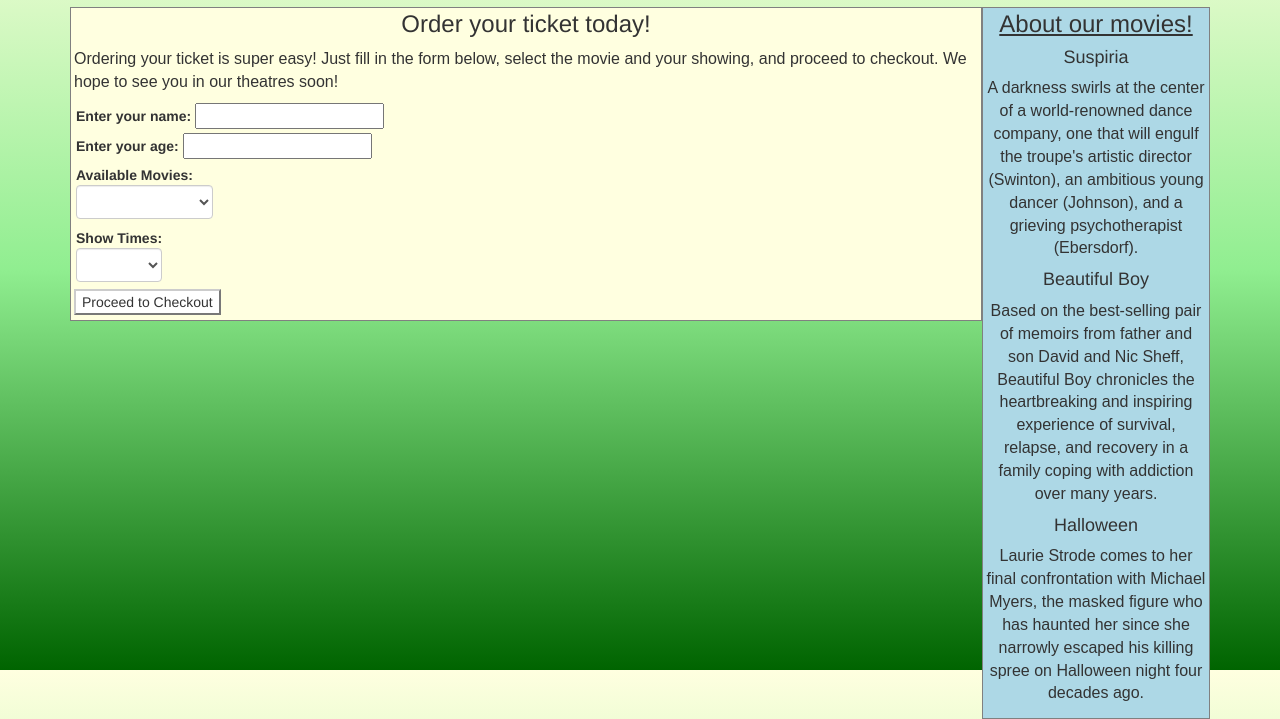
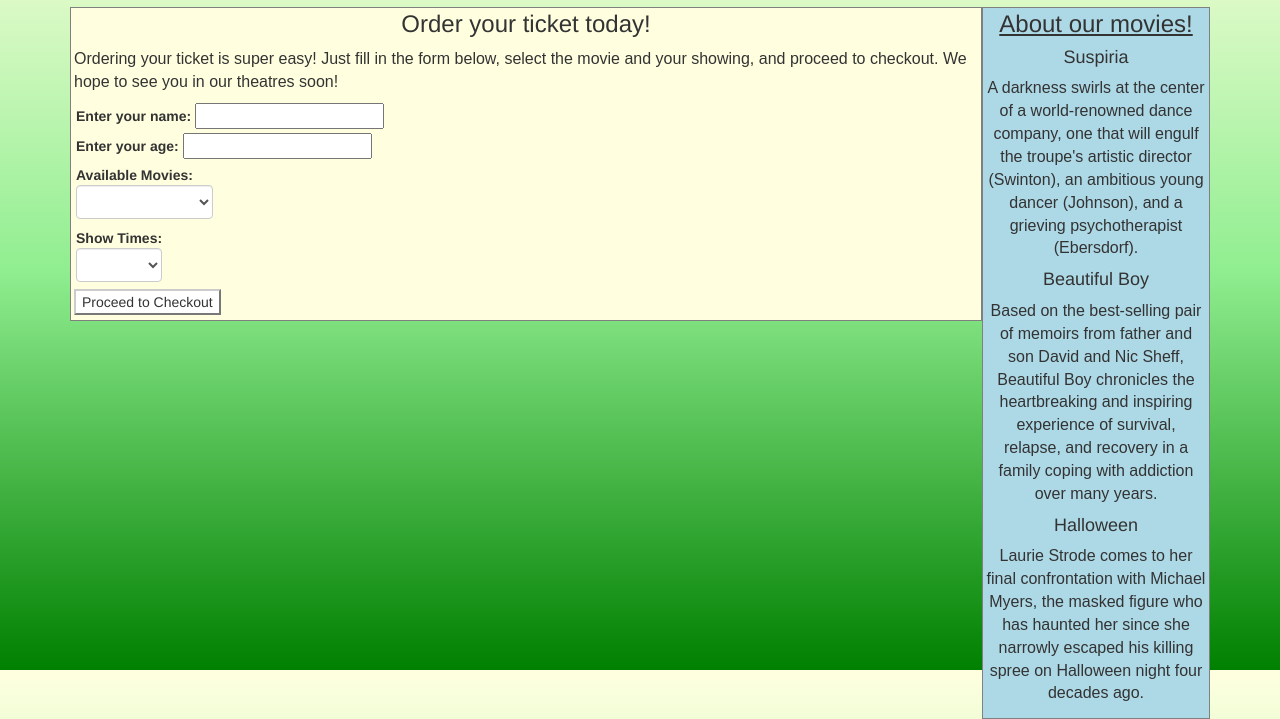
Before and after one commit to rohanpmoore/movie-ticket, a plain HTML site: page index.html in a window 1280 px wide. Shown: the part 130-849 px from the top of the page. Drawn offline with Linux system fonts and the light colour scheme.

Commit message:
change background gradient slightly

```diff
--- a/css/styles.css
+++ b/css/styles.css
@@ -1,6 +1,6 @@
 body {
   background-color: #ccc;
-  background-image: linear-gradient(lightyellow, lightgreen, darkgreen);
+  background-image: linear-gradient(lightyellow, lightgreen, green);
   height: 100%;
   margin: 0px;
   background-repeat: no-repeat;
```
